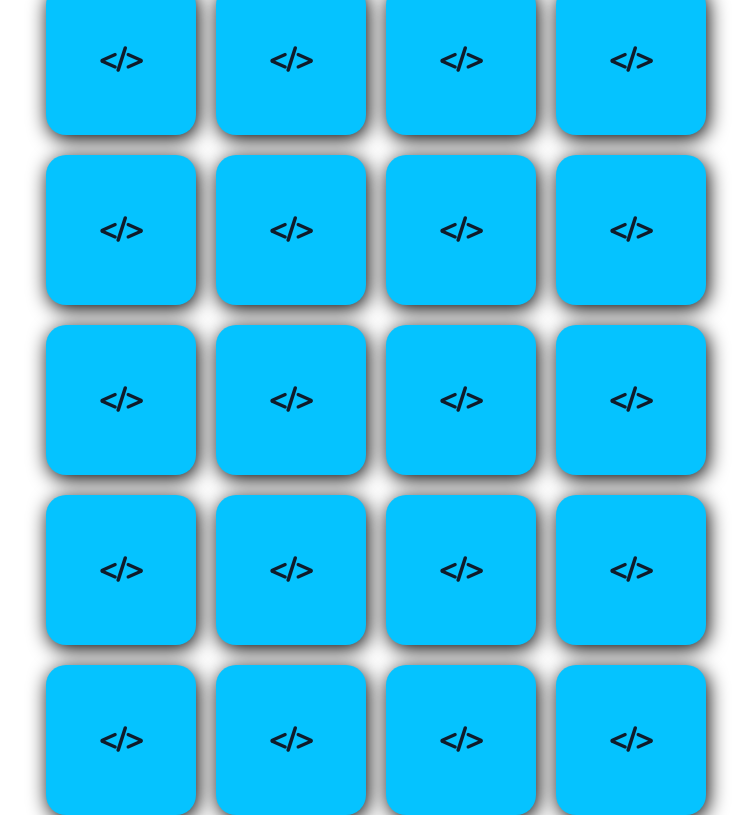
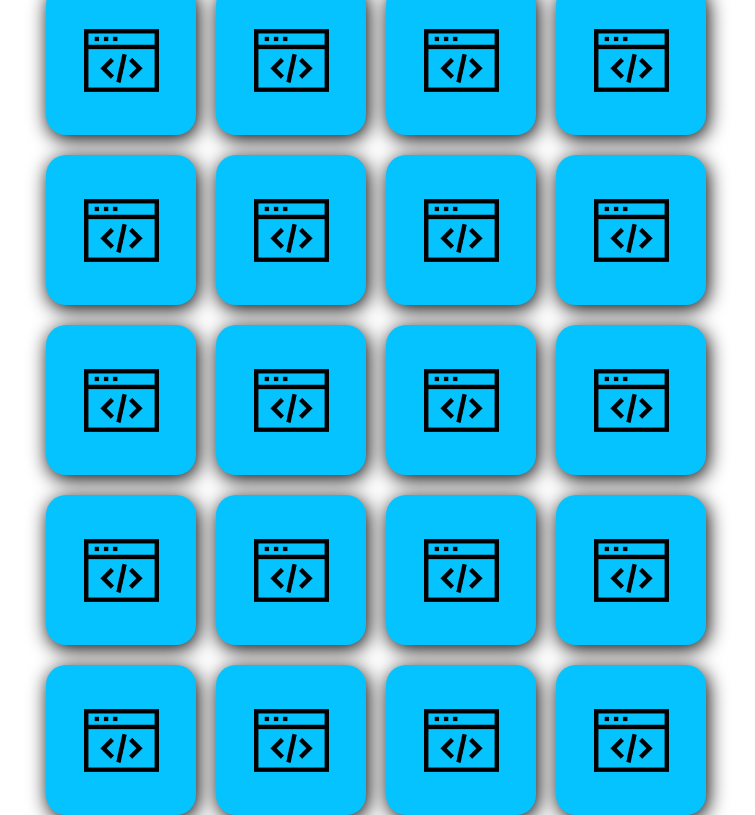
Before and after one commit to BrunoTassinari/memory-game, a plain HTML site: page index.html in a window 1280 px wide. Shown: the whole page, without its empty margins (264-1019 px from the left). Drawn offline with nearby package versions, Linux system fonts and the light colour scheme.

Commit message:
fixed errors with dot and images

```diff
--- a/scripts/index.js
+++ b/scripts/index.js
@@ -20,7 +20,7 @@ let cards = null;
 
 startGame();
 
-function startGame() {
+async function startGame() {
     let cards = createCardsFromTechs(techs);
     shuffle(cards);
     insertCardTable(cards);
@@ -104,7 +104,7 @@ function createCardsFromTechs(techs){
 
 }
 
-function insertCardTable(cards){
+async function insertCardTable(cards){
     const tableCard = document.getElementById('game-board');
 
     cards.forEach((card) => {
@@ -129,7 +129,7 @@ function createElementFront(card){
     frontCardElement.classList.add('flex')
 
     const imgFrontCard  = document.createElement('img');
-    imgFrontCard.src = '../images/' + card.icon + '.png';
+    imgFrontCard.src = './assets/' + card.icon + '.png';
 
     frontCardElement.appendChild(imgFrontCard);
 
@@ -142,7 +142,8 @@ function creteElementeBack(card){
     backCardElement.classList.add(BACK);
     backCardElement.classList.add('flex');
 
-    const contentOfBack =  document.createTextNode('</>');
+    const contentOfBack =  document.createElement('img');
+    contentOfBack.src = './assets/icon.png'
 
     backCardElement.appendChild(contentOfBack);
 
--- a/styles/style.css
+++ b/styles/style.css
@@ -62,6 +62,10 @@
     top: 0px;
 }
 
+.card-back img{
+    width: 50%;
+}
+
 .card-back:hover{
     background-color: #069ac7
 }
```
Also changed, not shown: index.html (+2 -0 lines), assets/bootstrap.png (renamed from images/bootstrap.png), assets/css.png (renamed from images/css.png), assets/electron.png (renamed from images/electron.png), assets/firebase.png (renamed from images/firebase.png), assets/html.png (renamed from images/html.png), assets/icon.png (added), assets/javascript.png (renamed from images/javascript.png), assets/jquery.png (renamed from images/jquery.png), assets/mongo.png (renamed from images/mongo.png), assets/node.png (renamed from images/node.png), assets/react.png (renamed from images/react.png).
